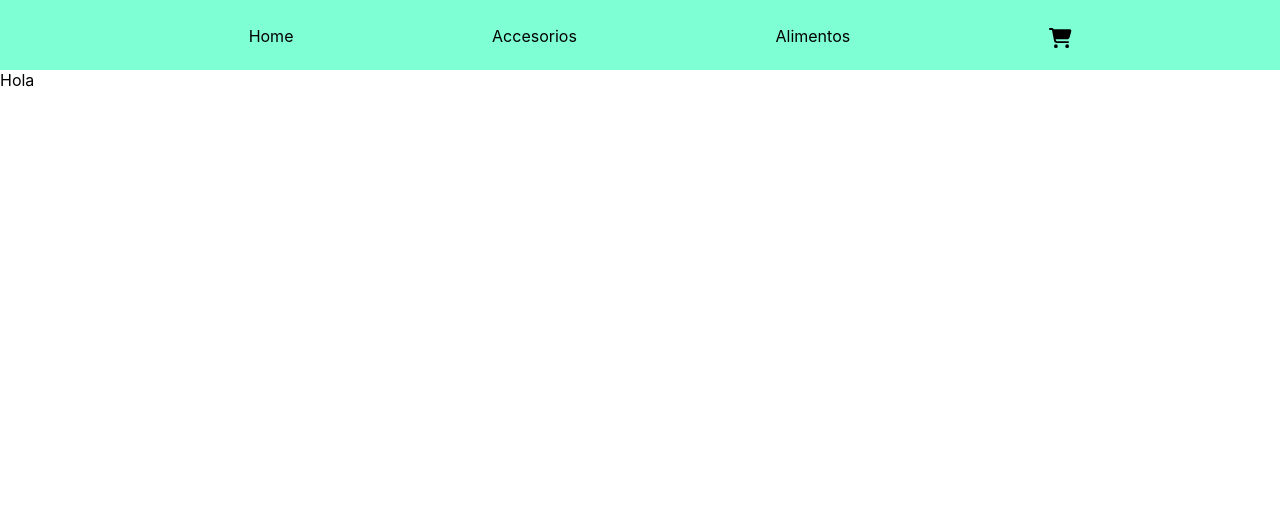
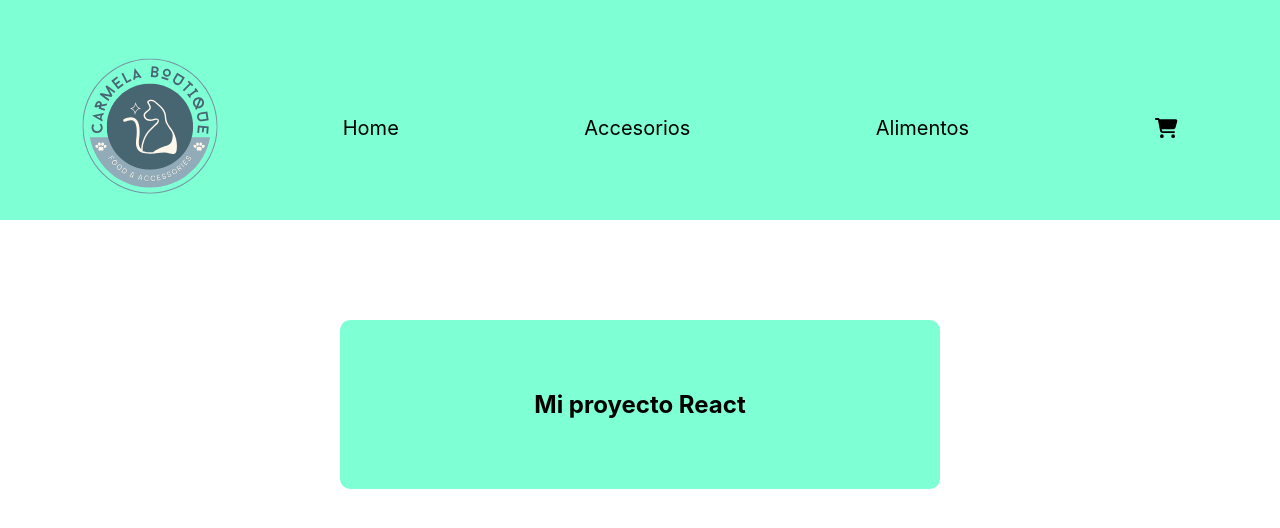
Before and after one commit to juanignaciosacco/VDC, a React (Create React App) app: page / in a window 1280 px wide. Shown: the top 528 px of the page. Built offline with nearby package versions, Linux system fonts and the light colour scheme.

Commit message:
segunda entrega

```diff
--- a/src/App.js
+++ b/src/App.js
@@ -3,6 +3,7 @@ import ItemListContainer from './Rutas/itemListContainer/ItemListContainer';
 import NavBar from './components/navBar/NavBar';
 import Home from './Rutas/home/Home';
 import ItemDetailsContainer from './Rutas/itemDetailsContainer/ItemDetailsContainer';
+
 import {BrowserRouter, Routes, Route} from 'react-router-dom';
 
 
--- a/src/Rutas/home/Home.js
+++ b/src/Rutas/home/Home.js
@@ -1,5 +1,12 @@
+import './home.css'
+
+
 const Home = () => {
-    return <div>Hola</div>
+    return (
+        <div className='texto'>
+            <h2>Mi proyecto React</h2>
+        </div>
+    )
 }
 
 export default Home
--- /dev/null
+++ b/src/Rutas/home/home.css
@@ -0,0 +1,9 @@
+.texto {
+    background-color: aquamarine;
+    text-align: center;
+    border-radius: 10px;
+    margin: 0 auto;
+    margin-top: 100px;
+    padding: 50px;
+    width: 500px;
+}
--- a/src/Rutas/itemDetailsContainer/ItemDetailsContainer.js
+++ b/src/Rutas/itemDetailsContainer/ItemDetailsContainer.js
@@ -1,6 +1,9 @@
 import ItemDetails from "../../components/itemDetails/ItemDetails"
+import { useParams } from "react-router-dom"
 
 const ItemDetailsContainer = () => {
+
+    const {idProd} = useParams()
 
     return (
         <div>
--- a/src/Rutas/itemListContainer/ItemListContainer.js
+++ b/src/Rutas/itemListContainer/ItemListContainer.js
@@ -2,17 +2,13 @@ import './itemListContainer.css'
 import ItemList from '../../components/itemList/ItemList'
 import { useParams } from 'react-router-dom'
 
-const ItemListContainer = ({greetings, titulo}) => {
+const ItemListContainer = () => {
 
     const {id} = useParams()
 
     return (
         <div>
-            <h1>{titulo}</h1>
-            <div className='texto'>
-                <h2>Mi proyecto React</h2>
-                <p>{greetings}</p>
-            </div>
+            <h1>Productos</h1>
             <ItemList id={id} />
         </div>
     )
--- a/src/Rutas/itemListContainer/itemListContainer.css
+++ b/src/Rutas/itemListContainer/itemListContainer.css
@@ -2,13 +2,3 @@ h1 {
     color: darkcyan;
     text-align: center;
 }
-
-.texto {
-    background-color: aquamarine;
-    text-align: center;
-    border-radius: 10px;
-    margin: 0 auto;
-    margin-top: 100px;
-    padding: 50px;
-    width: 500px;
-}
--- a/src/components/item/Item.js
+++ b/src/components/item/Item.js
@@ -9,8 +9,8 @@ const Item = ({imgUrl, tipoAnimal, nombreProd, precio, stock, id}) => {
                 <div className="info">
                     <h3>{nombreProd}</h3>
                     <p>{tipoAnimal}</p>
-                    <p>{stock}</p>
-                    <p>{precio}</p>
+                    <p>Stock: {stock}</p>
+                    <p>${precio}</p>
                     <button><Link to={`/itemDetails/${id}`}>Ver detalle</Link></button>
                 </div>
         </div>
--- a/src/components/itemDetails/ItemDetails.js
+++ b/src/components/itemDetails/ItemDetails.js
@@ -1,5 +1,7 @@
 import { useParams } from "react-router-dom"
 import { useEffect, useState } from "react"
+import './itemDetails.css'
+import ItemCount from '../itemCount/ItemCount'
 
 const ItemDetails = () => {
 
@@ -15,15 +17,15 @@ const ItemDetails = () => {
     },[id])
 
     return (
-        <div>
+        <div className="itemsDetails">
             <img src={producto.img} alt='Imagen Producto' />
             <div className="info">
                 <h3>{producto.nombre}</h3>
                 <p>{producto.tipoAnimal}</p>
-                <p>{producto.descrpcion}</p>
-                <p>{producto.stock}</p>
-                <p>{producto.precio}</p>
-                <button>Agregar a carrito</button>
+                <p>{producto.descripcion}</p>
+                <p>Stock: {producto.stock}</p>
+                <p>${producto.precio}</p>
+                <ItemCount  stock={producto.stock}/>
             </div>
         </div>
         )
--- /dev/null
+++ b/src/components/itemDetails/itemDetails.css
@@ -0,0 +1,15 @@
+.itemsDetails {
+    text-align: center;
+    width: 50%;
+    margin: 50px auto;
+    border: 1px solid ;
+}
+
+.itemsDetails img {
+    width: 40%;
+}
+
+.info {
+    margin-top: 15px;
+    padding-top: 15px;
+}
--- a/src/components/itemList/ItemList.js
+++ b/src/components/itemList/ItemList.js
@@ -3,7 +3,7 @@ import Item from "../item/Item"
 import './itemList.css'
 import { useEffect } from "react"
 
-const ItemList = (id) => {
+const ItemList = ({id}) => {
 
     const [productos, setProductos] = useState([])
 
@@ -16,15 +16,12 @@ const ItemList = (id) => {
             }, 2000)
         })
     },[])
-    console.log
 
-    console.log(productos)
     return (
         <div>
-            <h1>Item List</h1>
             <div className="itemList">
                 {productos.map((prod) => (
-                    prod.categoria == id.id && <Item imgUrl={prod.img} nombreProd={prod.nombre} tipoAnimal={prod.tipoAnimal} stock={prod.stock} precio={prod.precio} key={prod.id} id={prod.id} />
+                    prod.categoria == id && <Item imgUrl={prod.img} nombreProd={prod.nombre} tipoAnimal={prod.tipoAnimal} stock={prod.stock} precio={prod.precio} key={prod.id} id={prod.id} />
                 ))}
             </div>
         </div>
--- a/src/components/navBar/NavBar.js
+++ b/src/components/navBar/NavBar.js
@@ -1,11 +1,13 @@
 import './navBar.css'
 import CartWidget from "../cartWidget/CartWidget"
+import Logo from '../../CARMELA.svg'
 import { Link } from 'react-router-dom'
 
 const NavBar = () => {
     return (
         <nav>
             <ul className="navBar">
+                <Link to={'/'}><img src={Logo} className='logo'></img></Link>
                 <li><Link to={'/'}>Home</Link></li>
                 <li><Link to={'/category/Accesorios'}>Accesorios</Link></li>
                 <li><Link to={'/category/Alimentos'}>Alimentos</Link></li>
--- a/src/components/navBar/navBar.css
+++ b/src/components/navBar/navBar.css
@@ -1,6 +1,6 @@
 nav {
   padding: 10px;
-  height: 50px;
+  height: 200px;
   background-color: aquamarine;
 }
 
@@ -11,6 +11,12 @@ nav {
     list-style-type: none;
   }
 
+.navBar li {
+  margin: auto;
+  line-height: 100px;
+  font-size: 20px;
+}
+
 a {
   color: black;
   text-decoration: none;
@@ -19,3 +25,8 @@ nav {
 a:hover {
   color: blue;
 }
+
+.logo {
+  /* height: 100px; */
+  width: 200px;
+}
```
Also changed, not shown: src/CARMELA.svg (added). Lines whose indentation alone changed are shown as unchanged.
